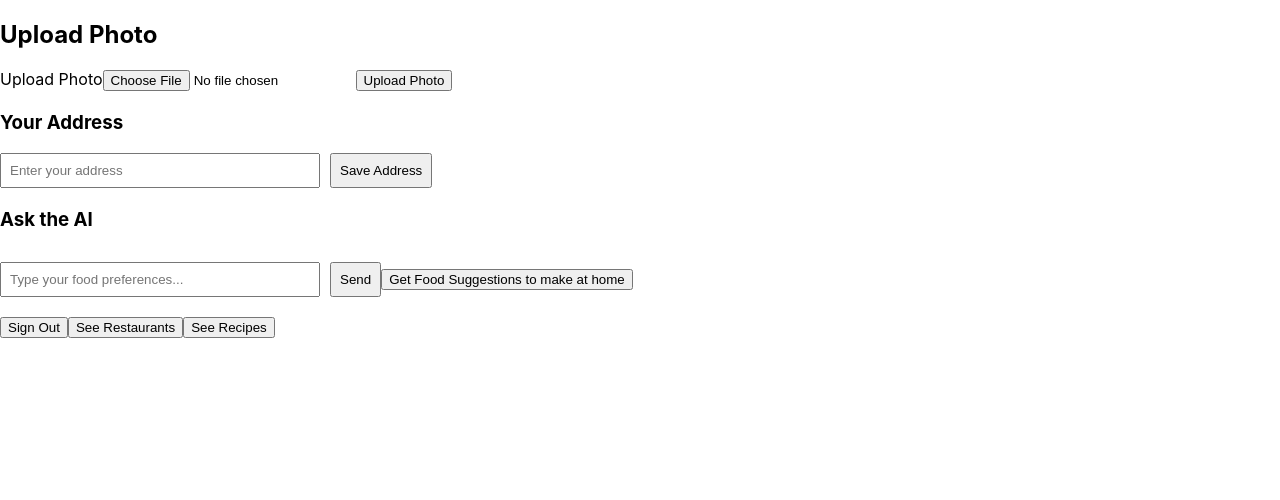
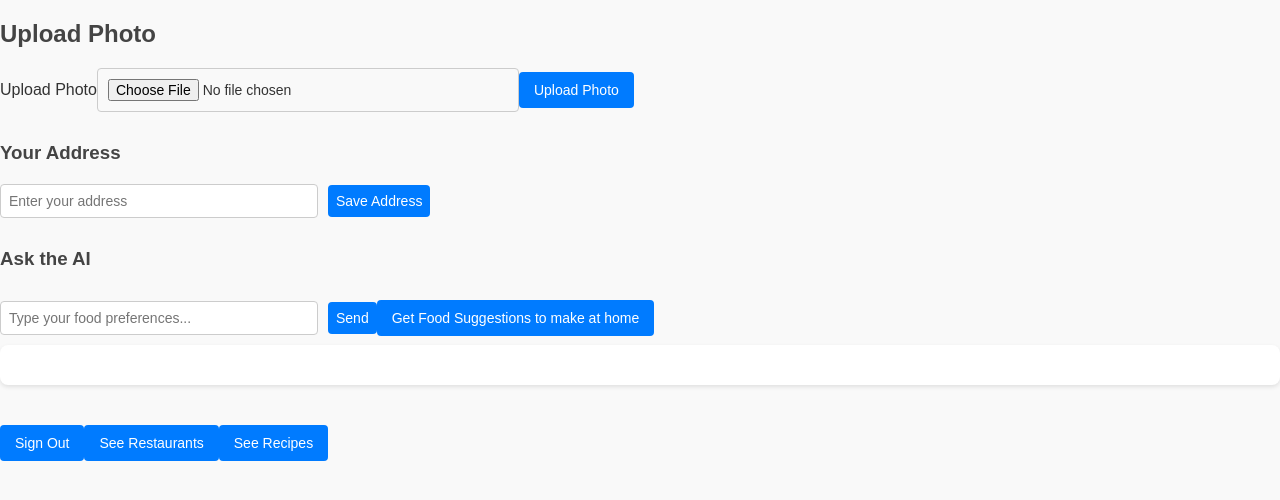
Before and after one commit to Tiskeris/MoodFoodAI, a React (Create React App) app in the folder frontend/: page /main in a window 1280 px wide. Shown: the top 500 px of the page. Built offline with nearby package versions, Linux system fonts and the light colour scheme; no server answers.

Commit message:
Added styles

```diff
--- a/frontend/src/Login.js
+++ b/frontend/src/Login.js
@@ -4,6 +4,7 @@ import { signInWithEmailAndPassword } from "firebase/auth";
 import { auth } from './firebase';
 import { ToastContainer, toast } from 'react-toastify';
 import 'react-toastify/dist/ReactToastify.css';
+import './styles.css';
 
 const Login = () => {
     const [email, setEmail] = useState('');
--- /dev/null
+++ b/frontend/src/Styles.css
@@ -0,0 +1,162 @@
+/* General Styles */
+body {
+    font-family: Arial, sans-serif;
+    margin: 0;
+    padding: 0;
+    background-color: #f9f9f9;
+    color: #333;
+}
+
+h2, h3 {
+    color: #444;
+    margin-bottom: 10px;
+}
+
+p {
+    line-height: 1.6;
+    margin: 10px 0;
+}
+
+/* Container */
+.container {
+    max-width: 1200px;
+    margin: 0 auto;
+    padding: 20px;
+}
+
+/* Buttons */
+button {
+    background-color: #007bff;
+    color: #fff;
+    border: none;
+    border-radius: 4px;
+    padding: 10px 15px;
+    cursor: pointer;
+    font-size: 14px;
+    transition: background-color 0.3s ease;
+}
+
+button:hover {
+    background-color: #0056b3;
+}
+
+button:disabled {
+    background-color: #ccc;
+    cursor: not-allowed;
+}
+
+/* Inputs */
+input[type="text"], input[type="email"], input[type="password"], input[type="file"] {
+    width: 100%;
+    max-width: 400px;
+    padding: 10px;
+    margin: 10px 0;
+    border: 1px solid #ccc;
+    border-radius: 4px;
+    font-size: 14px;
+}
+
+input[type="text"]:focus, input[type="email"]:focus, input[type="password"]:focus, input[type="file"]:focus {
+    border-color: #007bff;
+    outline: none;
+}
+
+/* Images */
+img {
+    max-width: 100%;
+    height: auto;
+    border-radius: 4px;
+}
+
+/* Toast Notifications */
+.Toastify__toast {
+    font-size: 14px;
+    border-radius: 4px;
+}
+
+/* Sections */
+section {
+    margin-bottom: 20px;
+    padding: 20px;
+    background-color: #fff;
+    border-radius: 8px;
+    box-shadow: 0 2px 4px rgba(0, 0, 0, 0.1);
+}
+
+/* Header */
+header {
+    background-color: #007bff;
+    color: #fff;
+    padding: 20px 0;
+    text-align: center;
+    box-shadow: 0 2px 4px rgba(0, 0, 0, 0.1);
+}
+
+header h1 {
+    margin: 0;
+    font-size: 24px;
+}
+
+/* Footer */
+footer {
+    background-color: #333;
+    color: #fff;
+    text-align: center;
+    padding: 10px 0;
+    margin-top: 20px;
+}
+
+/* Cards */
+.card {
+    background-color: #fff;
+    border-radius: 8px;
+    box-shadow: 0 2px 4px rgba(0, 0, 0, 0.1);
+    padding: 15px;
+    margin-bottom: 20px;
+}
+
+.card img {
+    border-radius: 8px;
+}
+
+.card h3 {
+    margin: 10px 0;
+    font-size: 18px;
+}
+
+.card p {
+    font-size: 14px;
+    color: #666;
+}
+
+/* Grid */
+.grid {
+    display: grid;
+    grid-template-columns: repeat(auto-fit, minmax(300px, 1fr));
+    gap: 20px;
+}
+
+/* Error Messages */
+.error {
+    color: red;
+    font-size: 14px;
+    margin-top: 10px;
+}
+
+/* Success Messages */
+.success {
+    color: green;
+    font-size: 14px;
+    margin-top: 10px;
+}
+
+/* Navigation Buttons */
+.nav-buttons {
+    display: flex;
+    gap: 10px;
+    margin-top: 20px;
+}
+
+.nav-buttons button {
+    flex: 1;
+}
```
